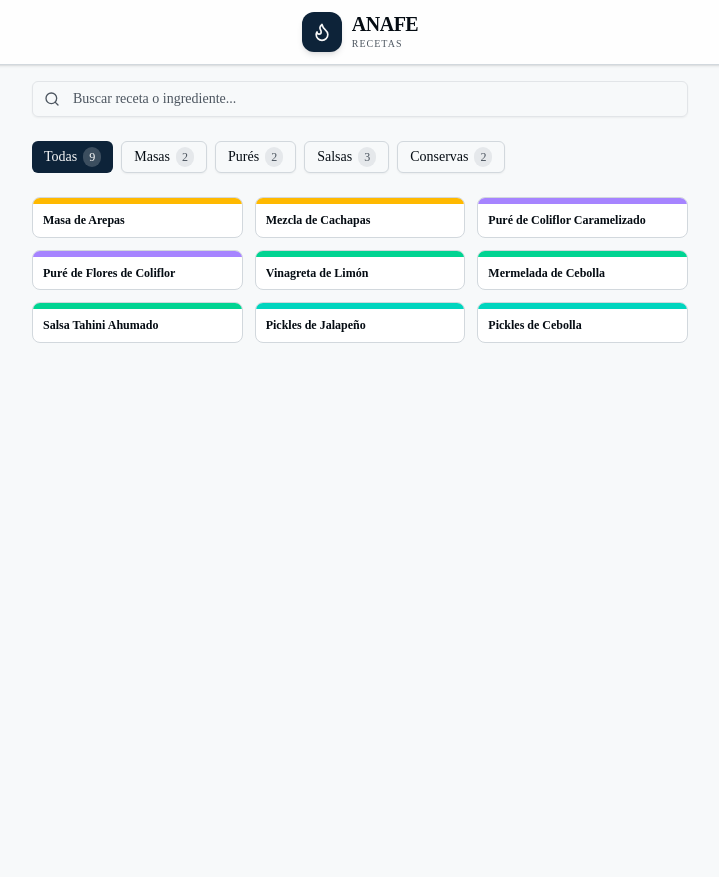
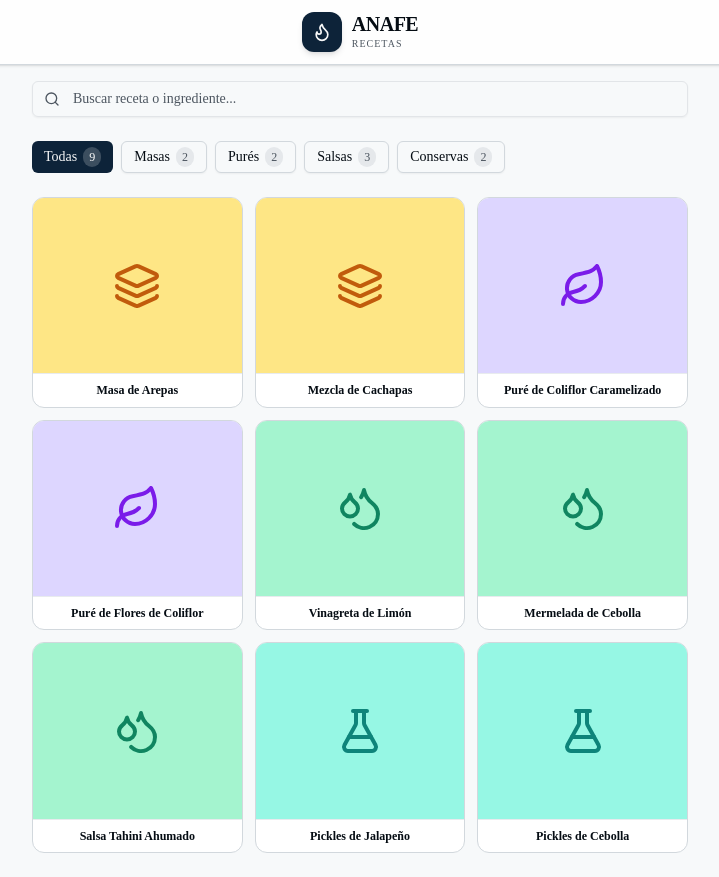
Before and after one commit to Shulian4K/anafe-recetas, a Next.js app: page / in a window 1280 px wide. Shown: the whole page, without its empty margins (280-999 px from the left). Before the commit the page ends 800 px from the top, so only its background shows below. Built offline with nearby package versions, Linux system fonts and the light colour scheme.

Commit message:
tarjetas cuadradas con iconos, colores tenues y titulos centrados

```diff
--- a/components/recipe-card.tsx
+++ b/components/recipe-card.tsx
@@ -1,15 +1,16 @@
 "use client"
 
 import type { Receta } from "@/lib/types"
+import { Droplets, Layers, Leaf, FlaskConical, Wheat, Star, Utensils } from "lucide-react"
 
-const categoryAccent: Record<string, string> = {
-  "Salsas":     "bg-emerald-400",
-  "Masas":      "bg-amber-400",
-  "Purés":      "bg-violet-400",
-  "Panadería":  "bg-yellow-400",
-  "Pastelería": "bg-rose-400",
-  "Conservas":  "bg-teal-400",
-  "Otros":      "bg-slate-400",
+const categoryStyle: Record<string, { bg: string; text: string; Icon: React.ElementType }> = {
+  "Salsas":     { bg: "bg-emerald-200", text: "text-emerald-700", Icon: Droplets },
+  "Masas":      { bg: "bg-amber-200",   text: "text-amber-700",   Icon: Layers },
+  "Purés":      { bg: "bg-violet-200",  text: "text-violet-700",  Icon: Leaf },
+  "Panadería":  { bg: "bg-yellow-200",  text: "text-yellow-700",  Icon: Wheat },
+  "Pastelería": { bg: "bg-rose-200",    text: "text-rose-700",    Icon: Star },
+  "Conservas":  { bg: "bg-teal-200",    text: "text-teal-700",    Icon: FlaskConical },
+  "Otros":      { bg: "bg-slate-200",   text: "text-slate-600",   Icon: Utensils },
 }
 
 interface RecipeCardProps {
@@ -18,16 +19,18 @@ interface RecipeCardProps {
 }
 
 export function RecipeCard({ receta, onClick }: RecipeCardProps) {
-  const accent = categoryAccent[receta.categoria] ?? "bg-slate-400"
+  const { bg, text, Icon } = categoryStyle[receta.categoria] ?? { bg: "bg-slate-400", text: "text-white", Icon: Utensils }
 
   return (
     <div
-      className="cursor-pointer rounded-lg border border-border bg-card hover:border-primary/30 hover:shadow-sm transition-all active:scale-[0.98] overflow-hidden flex flex-col"
+      className="cursor-pointer rounded-xl border border-border bg-card hover:shadow-md transition-all active:scale-[0.98] overflow-hidden flex flex-col aspect-square"
       onClick={onClick}
     >
-      <div className={`h-1.5 w-full ${accent}`} />
-      <div className="px-2.5 py-2">
-        <p className="font-semibold text-xs leading-snug text-foreground line-clamp-2">
+      <div className={`${bg} flex-1 flex items-center justify-center`}>
+        <Icon className={`h-12 w-12 ${text} opacity-90`} />
+      </div>
+      <div className="px-2.5 py-2 border-t border-border/50">
+        <p className="font-semibold text-xs leading-snug text-foreground line-clamp-2 text-center">
           {receta.nombre}
         </p>
       </div>
```
